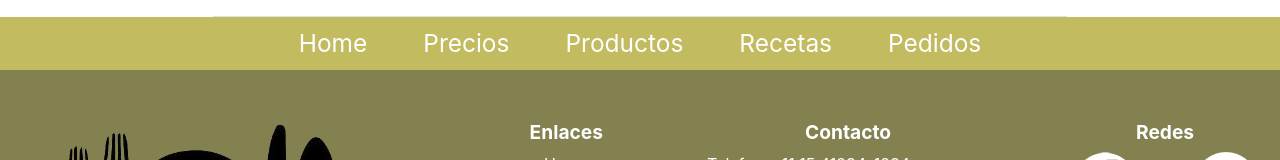
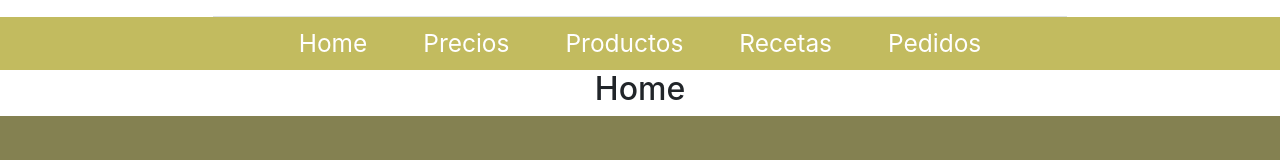
Before and after one commit to subofer/CursoReact, a React (Create React App) app: page / in a window 1280 px wide. Shown: the part 316-476 px from the top of the page. Built offline with nearby package versions, Linux system fonts and the light colour scheme; a web font is replaced by a local one.

Commit message:
React-router-dom instalado e implementado

```diff
--- a/src/App.js
+++ b/src/App.js
@@ -20,9 +20,6 @@ return (
 
         <main>
           <Switch>
-              <Route  path="/home">
-                  <h2>Home</h2>
-              </Route>
               <Route  path="/precios">
                   <h2>Precios</h2>
               </Route>
@@ -35,6 +32,10 @@ return (
               <Route  path="/pedidos">
                   <h2>Pedidos</h2>
               </Route>
+
+              <Route  path="/">
+                  <h2>Home</h2>
+              </Route>
           </Switch>
         </main>
 
```
